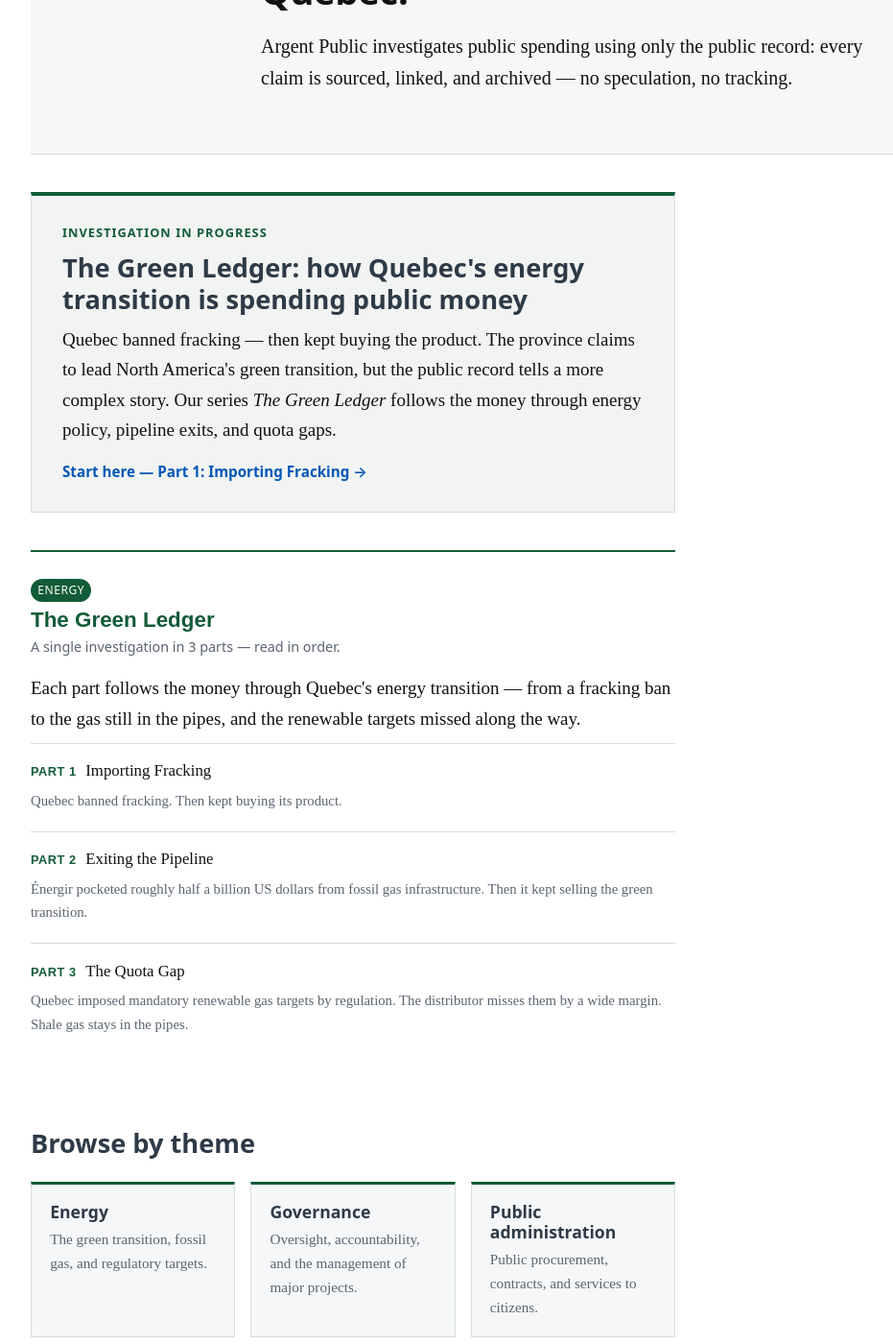
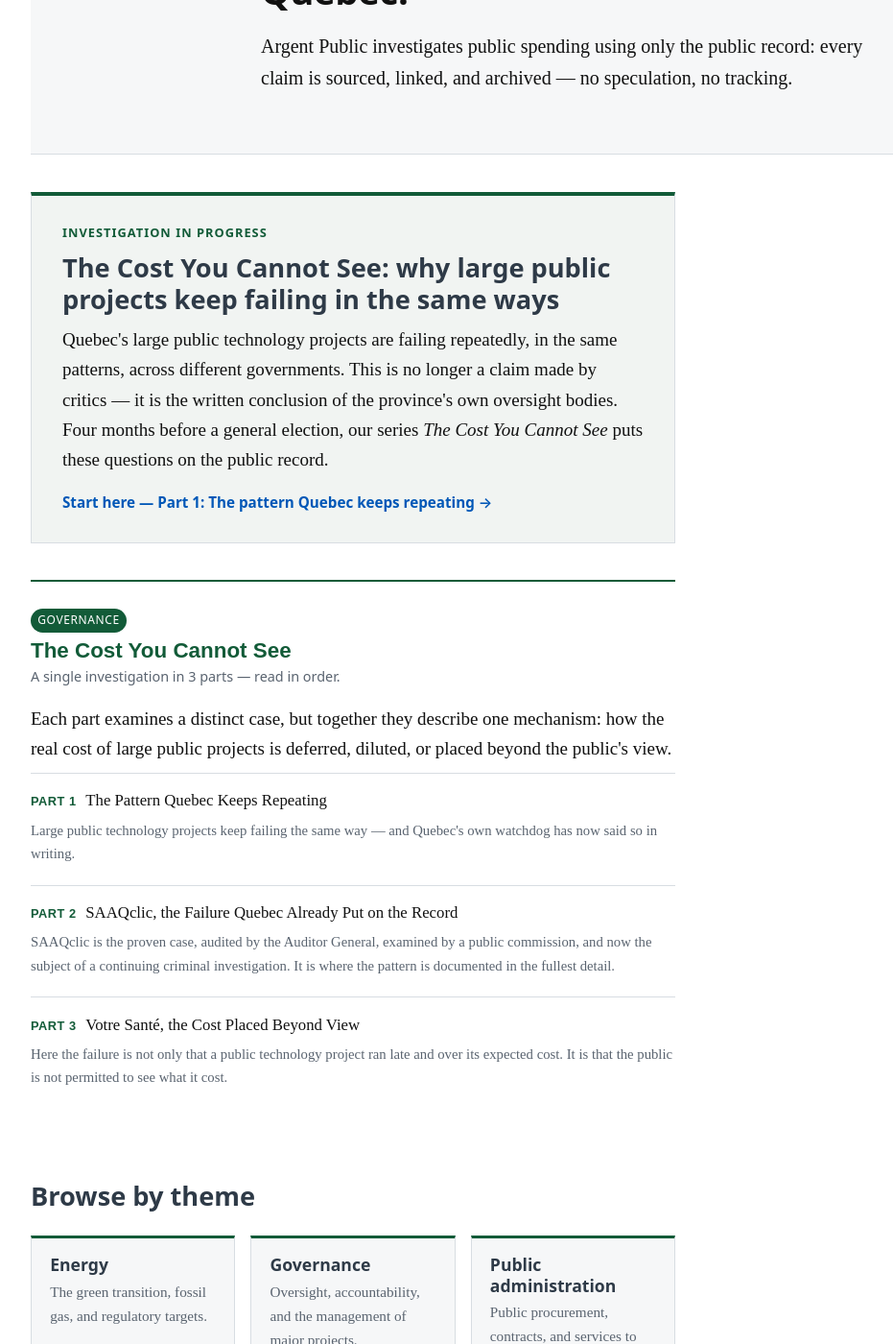
Before and after one commit to alexreports/argent-public, a Jekyll site: the page built from en/index.html, in a window 1280 px wide and 1400 px high, scrolled down 352 px. Shown: the whole window at 96% size, without its empty margins (52-983 px from the left). Built offline with Jekyll 4.4.1, drawn with Linux system fonts in a browser that asks for light colours.

Commit message:
Restore featured investigation to cout-invisible

```diff
--- a/en/index.html
+++ b/en/index.html
@@ -26,22 +26,23 @@
 <section class="measure">
   <div class="question-moment">
     <span class="question-moment__label">Investigation in progress</span>
-    <h2><a href="{{ '/en/dossiers/fracturation/' | relative_url }}">The Green Ledger: how Quebec's energy transition is spending public money</a></h2>
+    <h2><a href="{{ '/en/dossiers/cout-invisible-partie-1/' | relative_url }}">The Cost You Cannot See: why large public projects keep failing in the same ways</a></h2>
     <p>
-      Quebec banned fracking — then kept buying the product. The province claims to
-      lead North America's green transition, but the public record tells a more complex
-      story. Our series <em>The Green Ledger</em> follows the money through energy policy,
-      pipeline exits, and quota gaps.
+      Quebec's large public technology projects are failing repeatedly, in the same
+      patterns, across different governments. This is no longer a claim made by
+      critics — it is the written conclusion of the province's own oversight bodies.
+      Four months before a general election, our series <em>The Cost You Cannot See</em>
+      puts these questions on the public record.
     </p>
     <p class="question-moment__cta">
-      <a href="{{ '/en/dossiers/fracturation/' | relative_url }}">Start here — Part 1: Importing Fracking →</a>
+      <a href="{{ '/en/dossiers/cout-invisible-partie-1/' | relative_url }}">Start here — Part 1: The pattern Quebec keeps repeating →</a>
     </p>
   </div>
 </section>
 
 {%- comment -%} 4. Series block — all three parts together, in reading order {%- endcomment -%}
 <section class="measure">
-  {%- assign series_parts = site.dossiers | where: "lang", "en" | where: "series", "grand-livre-vert" | sort: "part" -%}
+  {%- assign series_parts = site.dossiers | where: "lang", "en" | where: "series", "cout-invisible" | sort: "part" -%}
   {%- if series_parts.size > 0 -%}
   {%- assign s_title = series_parts[0].series_title -%}
   <div class="series-group series-group--featured">
@@ -51,9 +52,9 @@
       <p class="meta">A single investigation in {{ series_parts.size }} parts — read in order.</p>
     </div>
     <p class="series-intro">
-      Each part follows the money through Quebec's energy transition — from a
-      fracking ban to the gas still in the pipes, and the renewable targets missed
-      along the way.
+      Each part examines a distinct case, but together they describe one mechanism:
+      how the real cost of large public projects is deferred, diluted, or placed
+      beyond the public's view.
     </p>
     <ol class="series-parts">
       {%- for d in series_parts -%}
```
Also changed, not shown: fr/index.html (+11 -10 lines).
